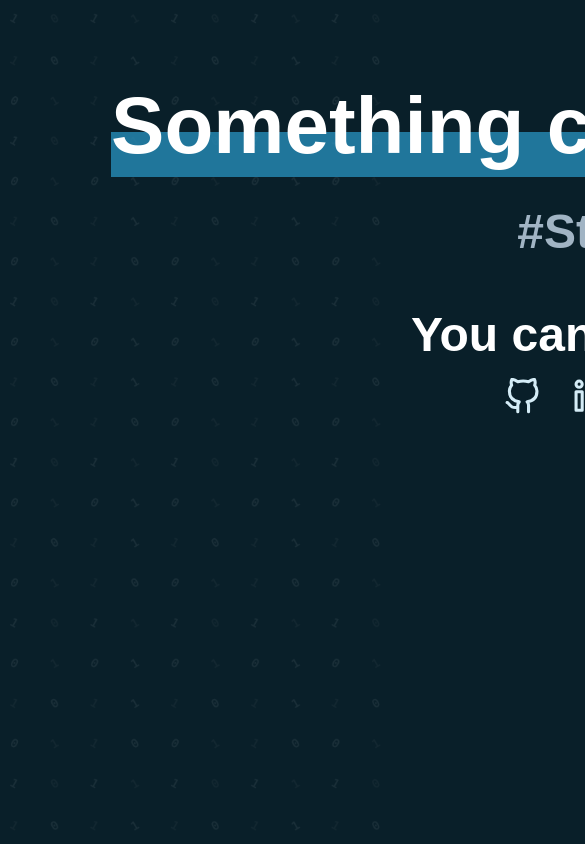
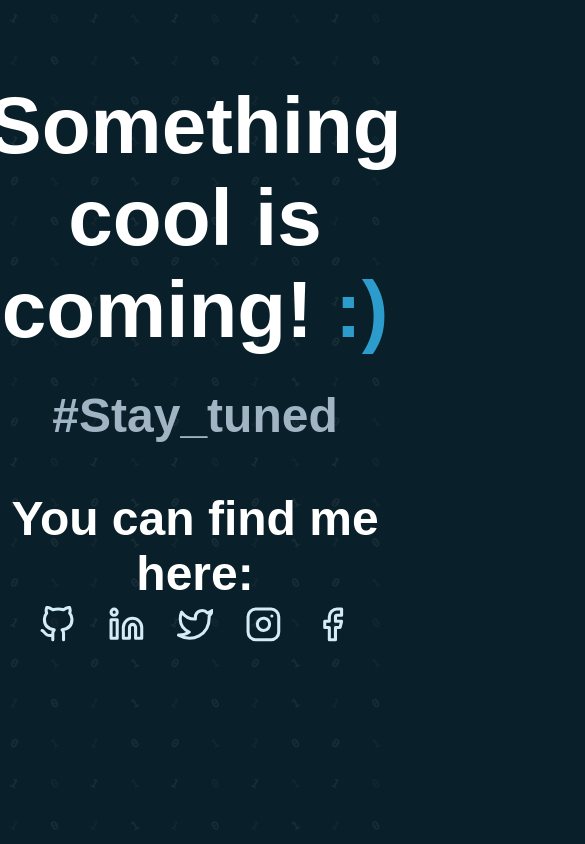
Before and after one commit to mosaablaboune/my-portfolio, a Vue app: page / in a window 390 px wide. Shown: the top 844 px of the page, 585 px wide, since content can reach past the window. Built offline with nearby package versions, Linux system fonts and the light colour scheme; a web font is replaced by a local one.

Commit message:
responsive mantain page

```diff
--- a/src/App.vue
+++ b/src/App.vue
@@ -37,16 +37,16 @@ const lanche = ref(true)
 
 
 #app {
-  margin: 0 auto;
   padding: 0;
   font-family: ibm-plex-arabic, sans-serif;
   display: flex;
   flex-direction: column;
   justify-content: space-between;
+  align-items: center;
   /*animation: slide 6s linear infinite alternate;*/
   position: relative;
   height: 100%;
-  width: 1320px;
+  margin: 0 .5rem;
 }
 
 .mantain {
@@ -54,8 +54,8 @@ const lanche = ref(true)
   margin-top: 5rem;
   display: flex;
   flex-direction: column;
-  justify-content: center;
   align-items: center;
+  text-align: center;
 }
 
 .mantain span {
@@ -92,7 +92,7 @@ const lanche = ref(true)
   color: #ffffff;
   font-size: 3rem;
   font-weight: 600;
-  margin: 0 0 1rem;
+  margin: 0 0 5px;
 }
 
 
@@ -106,4 +106,10 @@ const lanche = ref(true)
 }*/
 
 
+@media only screen and (max-width: 600px) {
+  .mantain h1::after {
+    width: 0;
+  }
+}
+
 </style>
```
